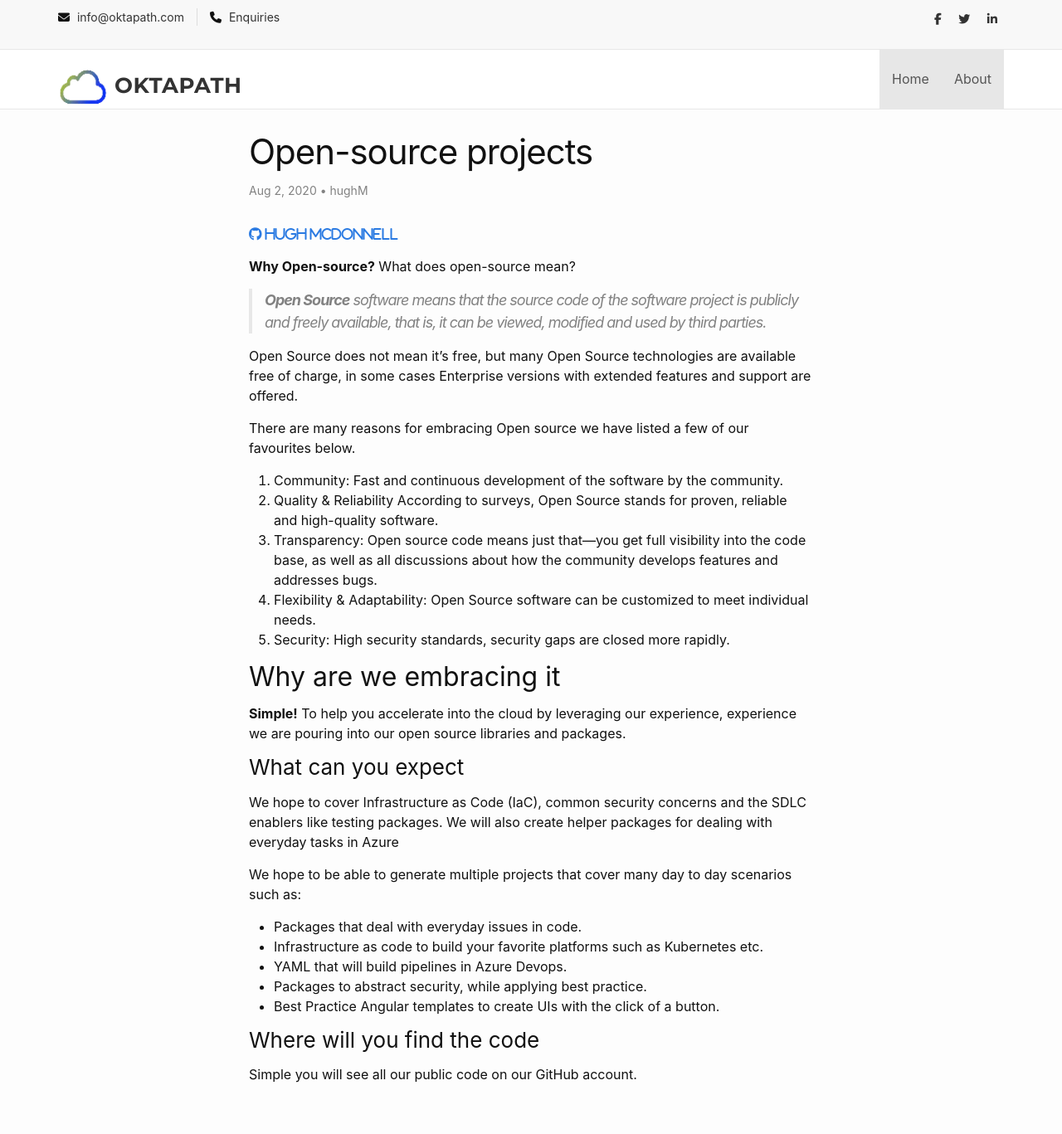
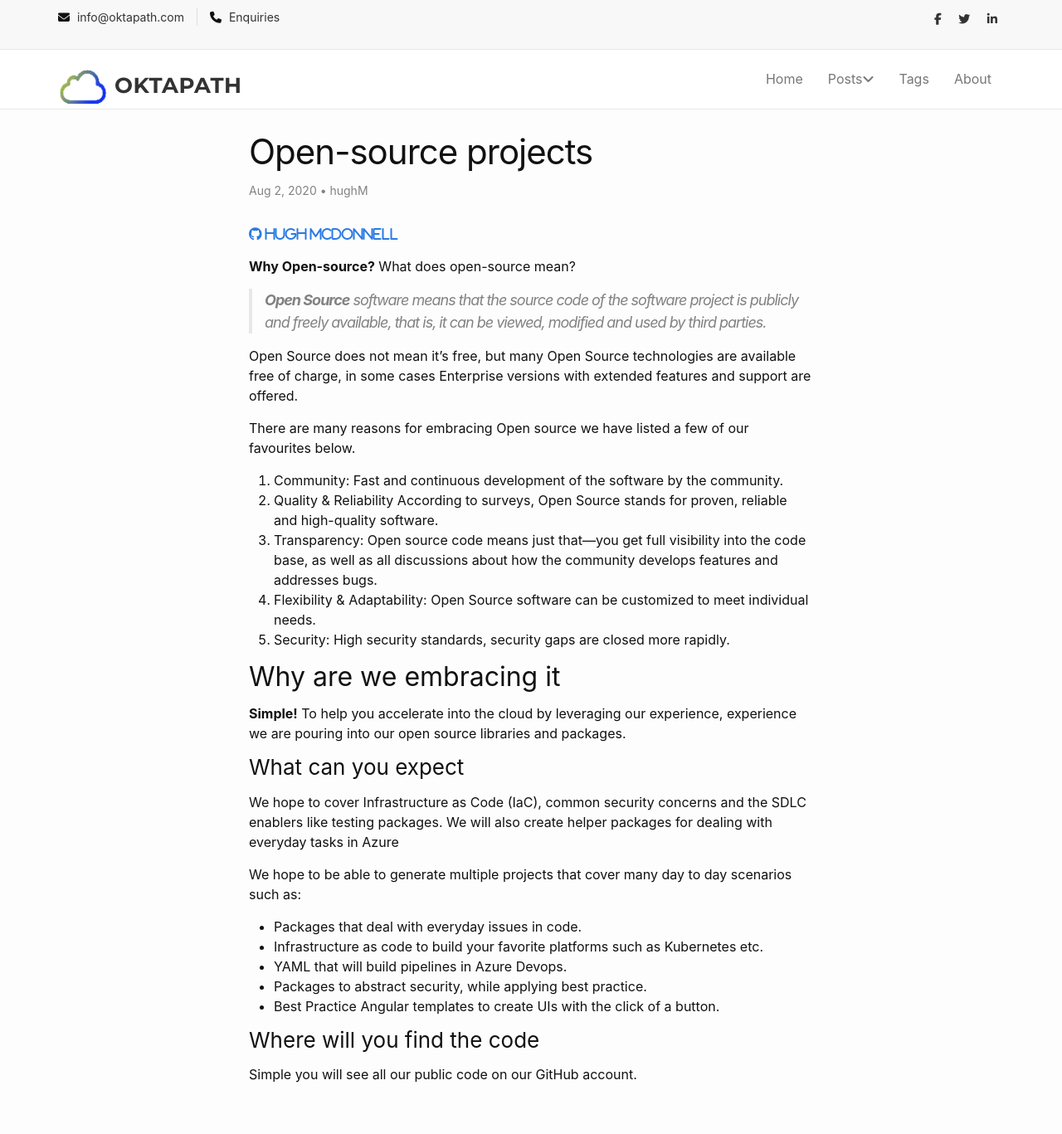
Before and after one commit to oktapath/oktapath.github.io, a Jekyll site: the page built from _posts/2020-08-02-open-source.markdown, in a window 1280 px wide. Shown: the whole page at 83% size. Built offline with Jekyll 4.4.1, drawn with Linux system fonts in a browser that asks for light colours; nearby versions of some CDN libraries.

Commit message:
Adding tag and blog navigation

```diff
--- a/_includes/navigation.html
+++ b/_includes/navigation.html
@@ -14,8 +14,17 @@
     </div>
     <div id="navbar" class="navbar-collapse collapse">
       <ul id="top-menu" class="nav navbar-nav navbar-right main-nav">
-        <li class="active"><a href="{{ "/" | relative_url }}" alt="home page">Home</a></li>
-        <li class="active"><a href="{{ "/about/" | relative_url }}" alt="home page">About</a></li>
+        <li><a href="{{ "/" | relative_url }}" alt="home page">Home</a></li>
+        <li class="dropdown"><a href="#" class="dropdown-toggle" data-toggle="dropdown" alt="posts">Posts<span class="fa fa-angle-down"></span></a>
+        <ul class="dropdown-menu" role="menu">
+          {% for post in site.posts %}
+            <li>
+              <a href="{{ post.url }}">{{ post.title }}</a>
+            </li>
+          {% endfor %}
+        </ul></li>
+        <li><a href="{{ "/tags/" | relative_url }}" alt="tags page">Tags</a></li>
+        <li><a href="{{ "/about/" | relative_url }}" alt="home page">About</a></li>
       </ul>
     </div><!--/.nav-collapse -->
   </div>
--- a/_posts/2020-08-02-open-source.markdown
+++ b/_posts/2020-08-02-open-source.markdown
@@ -4,6 +4,7 @@
 date:   2020-08-02 14:00:00 +0000
 categories: code opensource open-source
 author: hughM
+tags: open-source github
 ---
 {% assign author = site.data.people[page.author] %}
 <a rel="author"
--- a/_posts/2020-08-31-dotnet-tooling.markdown
+++ b/_posts/2020-08-31-dotnet-tooling.markdown
@@ -4,6 +4,7 @@
 date:   2020-08-31 14:00:00 +0000
 categories: .net tooling dotnet
 author: davidR
+tags: tooling developers
 ---
 {% assign author = site.data.people[page.author] %}
 <a rel="author"
```
Also changed, not shown: tags.markdown (added, +14 -0 lines).
